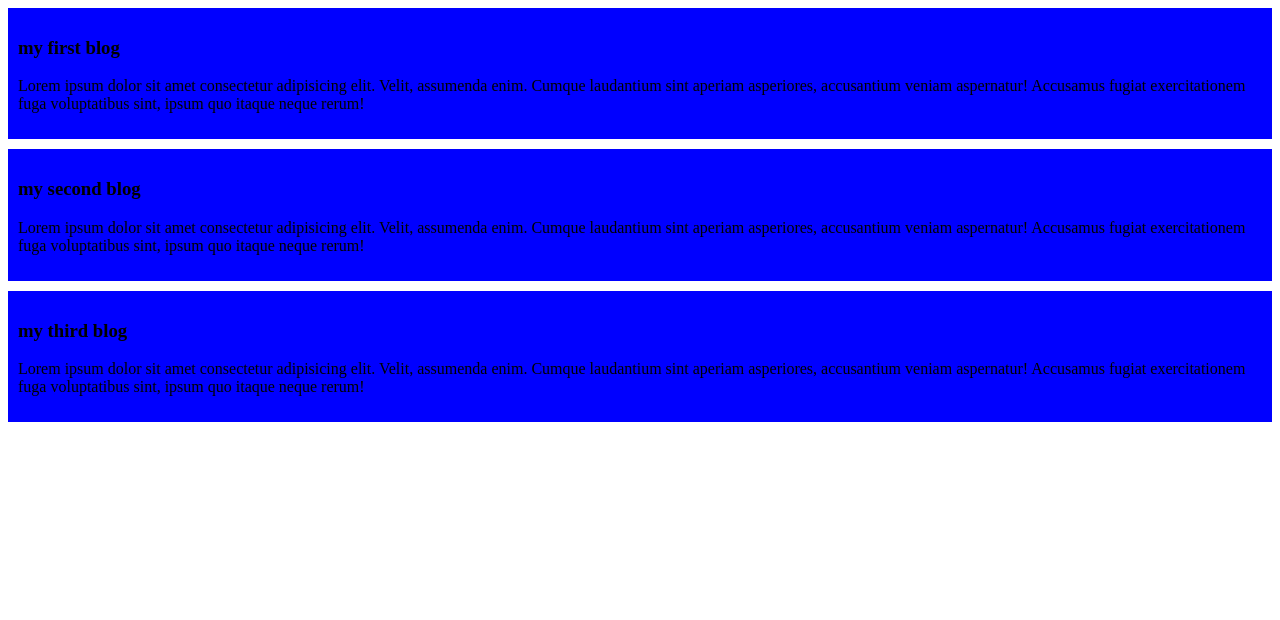
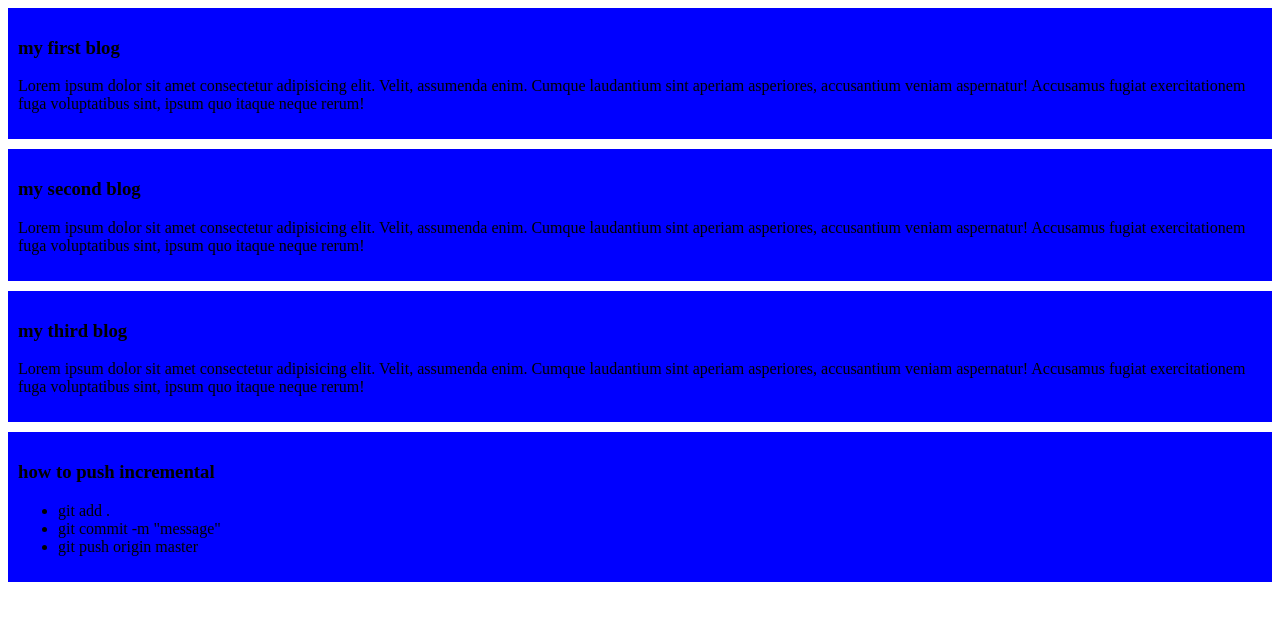
Before and after one commit to joy202411/my-simple-websit, a plain HTML site: page index.html in a window 1280 px wide. Drawn offline with Linux system fonts and the light colour scheme.

Commit message:
added a list to push code

```diff
--- a/index.html
+++ b/index.html
@@ -31,5 +31,14 @@
              exercitationem fuga voluptatibus sint, ipsum
               quo itaque neque rerum!</p>
     </div>
+    <div>
+        <h3>how to push incremental</h3>
+        <ul>
+        <li>git add .</li>
+        <li>git commit -m "message"</li>
+        <li>git push origin master</li>
+            </li>
+        </ul>
+    </div>
 </body>
 </html>
```
